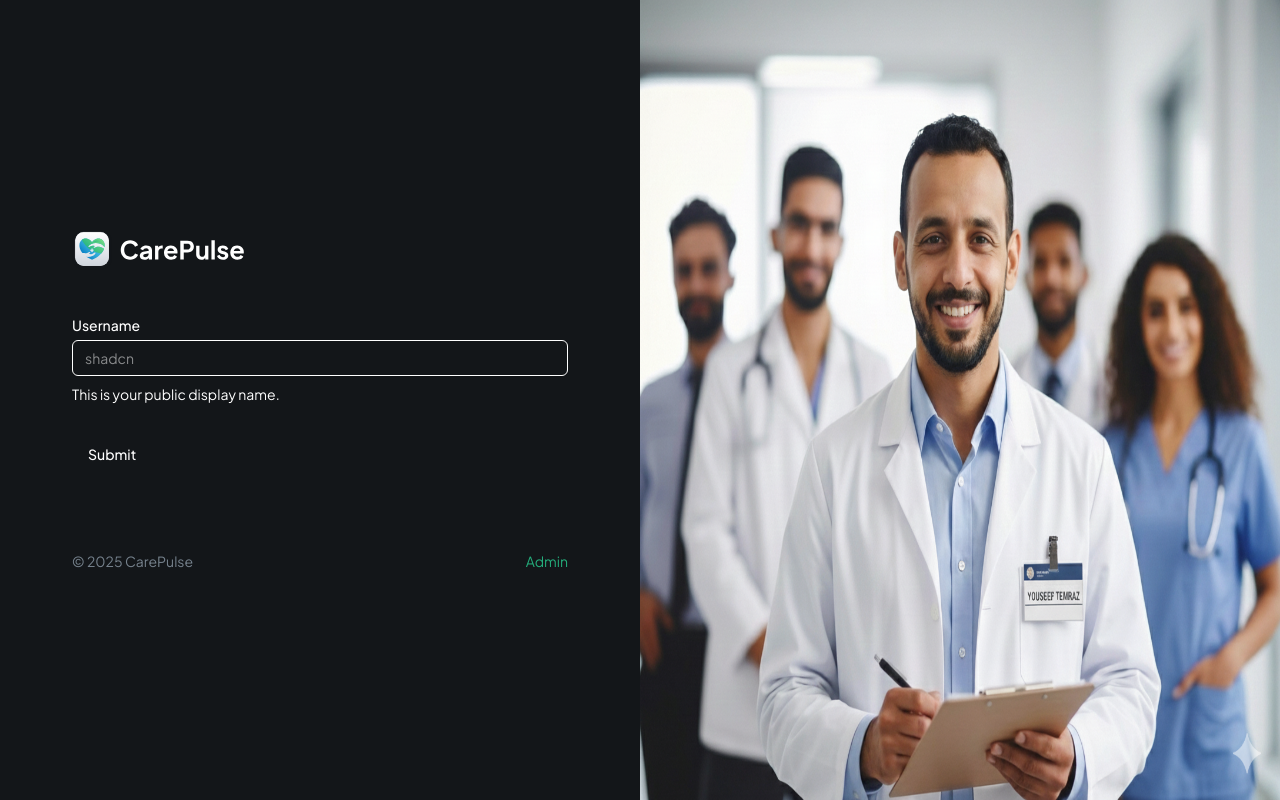
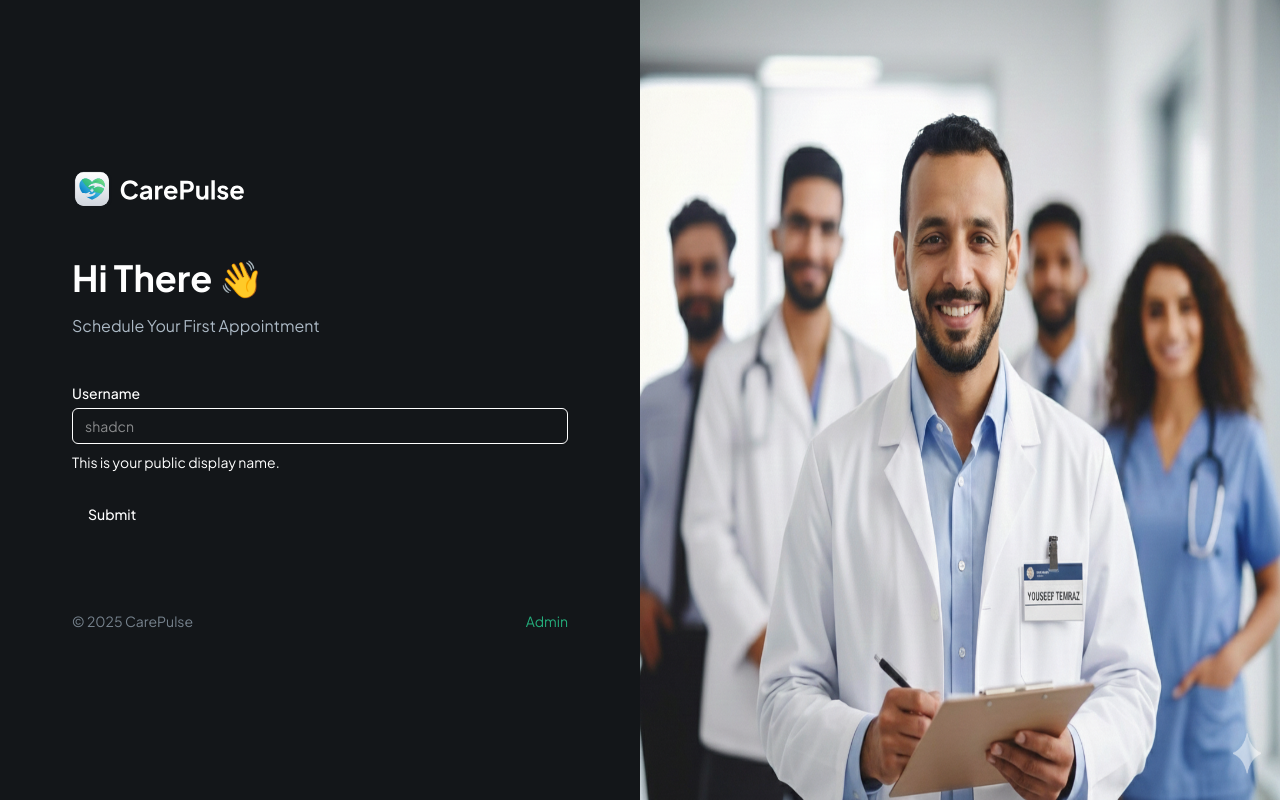
Before and after one commit to DrYoussefTemraz/RemotePatientMonitoringApp, a Next.js app: page / in a window 1280 px wide. Built offline with nearby package versions, Linux system fonts and the light colour scheme.

Commit message:
some texts on welcome

```diff
--- a/components/forms/PatientForm.tsx
+++ b/components/forms/PatientForm.tsx
@@ -38,7 +38,11 @@
   }
   return (
     <Form {...form}>
-      <form onSubmit={form.handleSubmit(onSubmit)} className="space-y-8">
+      <form onSubmit={form.handleSubmit(onSubmit)} className="space-y-6 flex-1">
+        <section className="mb-12 space-y-4">
+          <h1 className="header">Hi There 👋</h1>
+          <p className="text-dark-700">Schedule Your First Appointment</p>
+        </section>
         <FormField
           control={form.control}
           name="username"
```
